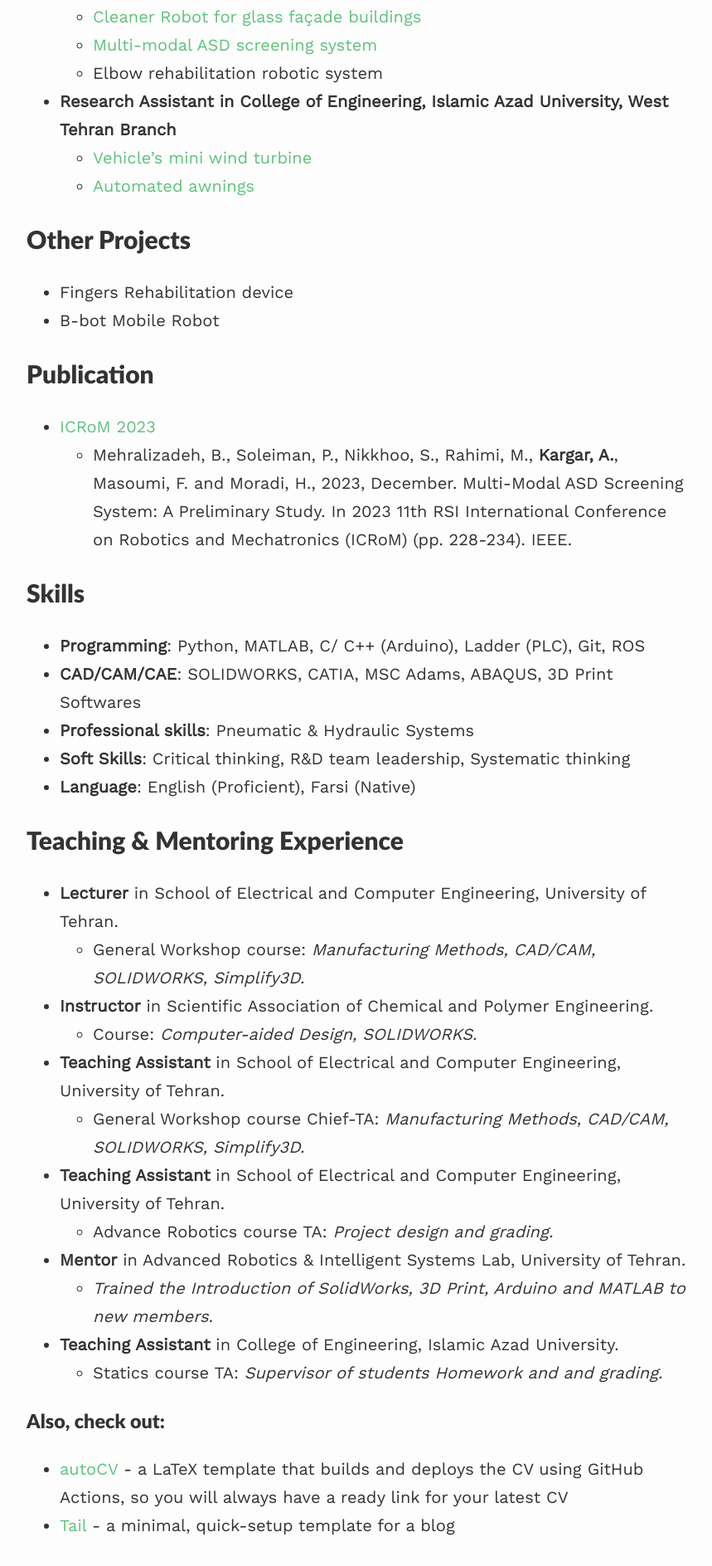
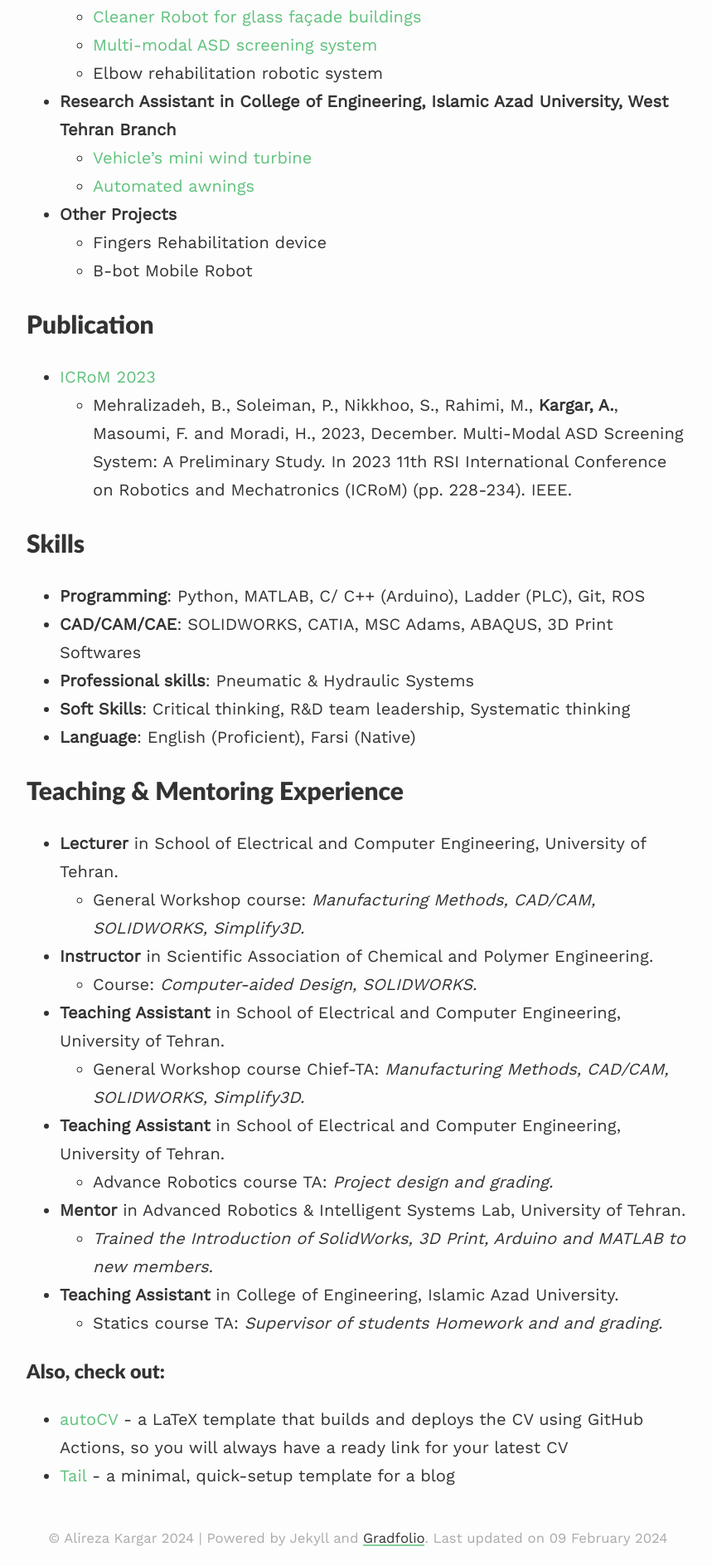
Before and after one commit to alireza-kargar/alireza-kargar.github.io, a Jekyll site: the page built from index.md, in a window 1280 px wide. Shown: the part 1293-3180 px from the top of the page at 83% size, without its empty margins (208-1067 px from the left). Built offline with Jekyll 4.4.1, drawn with Linux system fonts in a browser that asks for light colours; nearby versions of some CDN libraries.

Commit message:
minor eddit on home page text

```diff
--- a/index.md
+++ b/index.md
@@ -35,8 +35,7 @@
   - [Vehicle's mini wind turbine](https://alireza-kargar.github.io//projects/turbine/)
   - [Automated awnings](https://alireza-kargar.github.io//projects/awnings/)
 
-## Other Projects
-
+- **Other Projects**
   - Fingers Rehabilitation device
   - B-bot Mobile Robot
 
```
